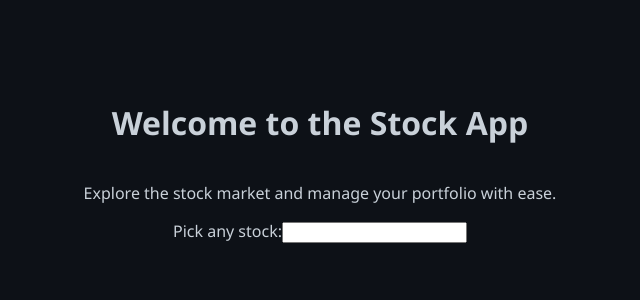
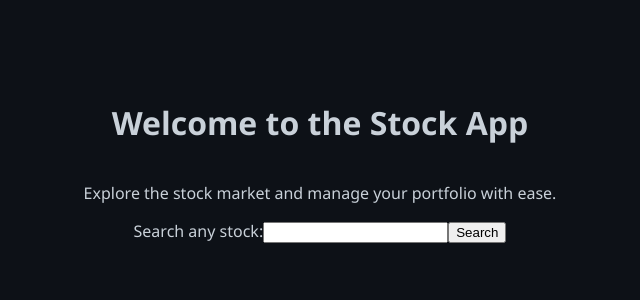
Before and after one commit to yahavmor/StockLiser---FRONTEND, a React (Vite) app: page / in a window 1280 px wide. Shown: the top 300 px of the page, without its empty margins (320-960 px from the left). Built offline with nearby package versions, Linux system fonts and the light colour scheme.

Commit message:
set protect to input , searching by only clicking the search button

```diff
--- a/src/pages/HomePage.jsx
+++ b/src/pages/HomePage.jsx
@@ -1,14 +1,27 @@
 import React, { useState } from "react"
+import { StockService } from "../services/stock/stock.service"
+
 
 
 export function HomePage() {
     const [searchTerm, setSearchTerm] = useState('')
+    const [searchEnable, setSearchEnable] = useState(false)
 
     function handleSearch(e){
-        const value = e.target.value
-        searchStock(value)
-        setSearchTerm(value)
+        e.preventDefault()
+        if(searchTerm.length<3) {
+            alertUser()
+            return
+        }
+        console.log(searchTerm)
+        StockService.searchStock(searchTerm)
+        setSearchTerm('')
     }
+
+    function alertUser(){
+        console.log('please enter minimum 3 characters')
+    }
+
     return (
         <div className="home-page">
             <header className="home-header">
@@ -16,15 +29,17 @@ export function HomePage() {
             </header>
             <main>
                 <p>Explore the stock market and manage your portfolio with ease.</p>
-                <div className="search-stock">
-                    <label>Pick any stock:</label>
-                    <input type="text" onChange={(e)=>handleSearch(e)} />
-                </div>
+                <form onSubmit={handleSearch}>
+                    <label>Search any stock:</label>
+                    <input
+                        type="text"
+                        value={searchTerm}
+                        onChange={(e)=>{setSearchTerm(e.target.value)}}
+                    />
+                    <button>Search</button>
+                </form>
 
                 <div className="stock-preview">
-                    <h2 className="stock-name">
-                        {searchTerm}
-                    </h2>
                 </div>
             </main>
 
--- a/src/services/stock/stock.service.js
+++ b/src/services/stock/stock.service.js
@@ -7,6 +7,6 @@ export const StockService = {
 
 }
 
-function searchStock(){
+function searchStock(value){
 
 }
```
